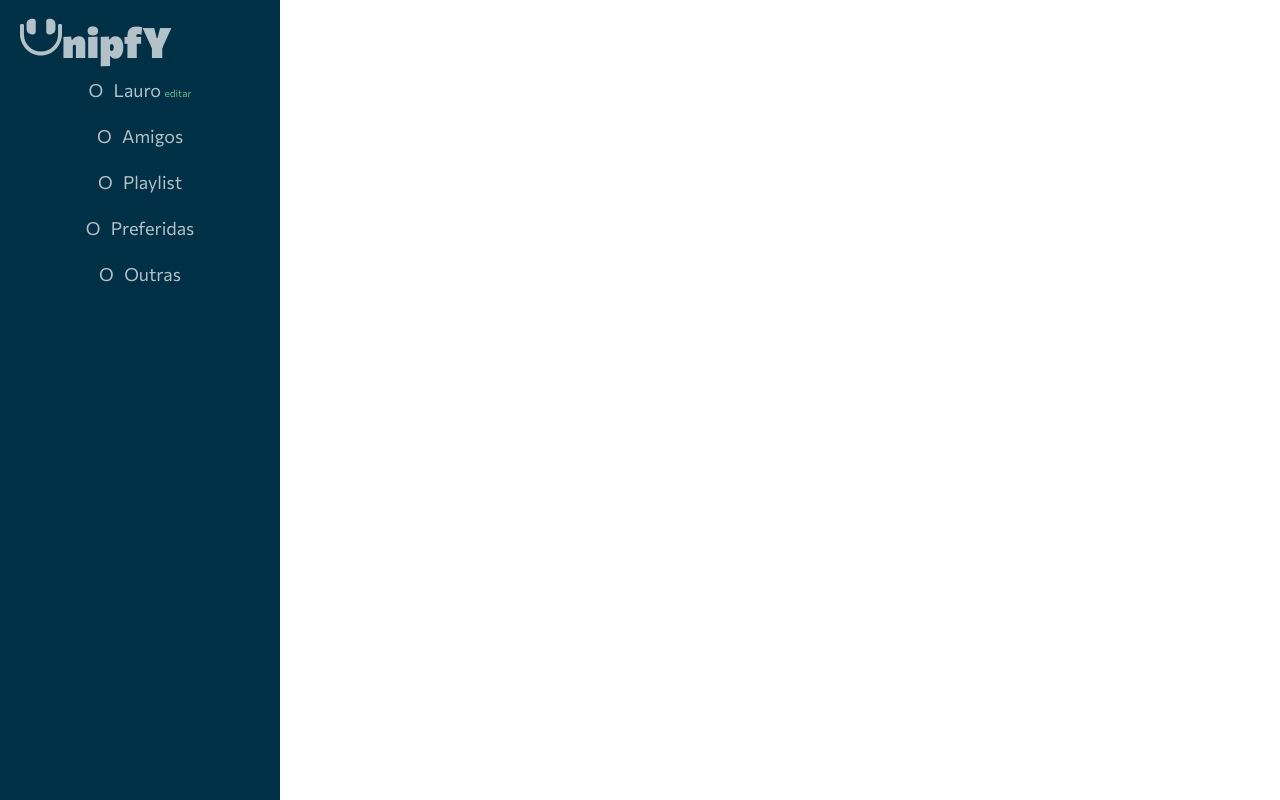
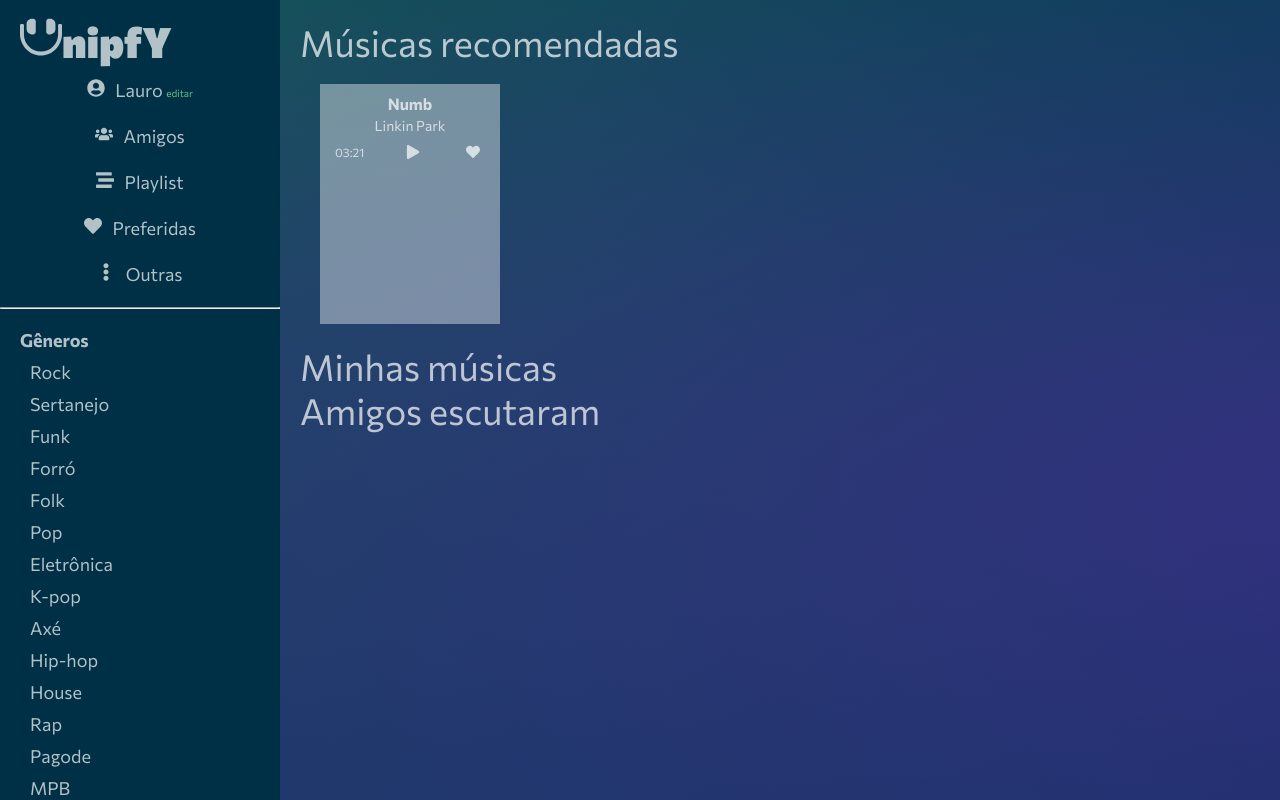
Before and after one commit to Wongrave/unipfy-react, a React (Create React App) app: page /home in a window 1280 px wide. Built offline with nearby package versions, Linux system fonts and the light colour scheme.

Commit message:
novo css

```diff
--- /dev/null
+++ b/src/components/Sidebar.js
@@ -0,0 +1,49 @@
+import React from 'react'
+
+import { FaHeadphonesAlt, FaUserCircle, FaUsers,
+    FaStream, FaHeart, FaEllipsisV } from 'react-icons/fa'
+
+import "../pages/styles/global.css"
+import "../pages/styles/home.css"
+
+export default function Sidebar() {
+    return (
+        <aside>
+            <header>
+                <div className="logo">
+                    <FaHeadphonesAlt size={42} className="logo-icon" /><span>nipfY</span>
+                </div>
+                <ul>
+                    <li><span className="item"> <FaUserCircle size={18} /> {'\u00A0'} Lauro <span className="edit">editar</span> </span></li>
+                    <li><span className="item"> <FaUsers size={18} /> {'\u00A0'} Amigos </span></li>
+                    <li><span className="item"> <FaStream size={18} /> {'\u00A0'} Playlist </span></li>
+                    <li><span className="item"> <FaHeart size={18} /> {'\u00A0'} Preferidas </span></li>
+                    <li><span className="item"> <FaEllipsisV size={18} /> {'\u00A0'} Outras </span></li>
+                </ul>
+            </header>
+            <hr />
+            <div className="categories">
+                <span className="category-type"> Gêneros </span>
+                <ul className="types">
+                    <li>Rock</li>
+                    <li>Sertanejo</ li>
+                    <li>Funk</li>
+                    <li>Forró</li>
+                    <li>Folk</li>
+                    <li>Pop</li>
+                    <li>Eletrônica</li>
+                    <li>K-pop</li>
+                    <li>Axé</li>
+                    <li>Hip-hop</li>
+                    <li>House</li>
+                    <li>Rap</li>
+                    <li>Pagode</li>
+                    <li>MPB</li>
+                    <li>Blues</li>
+                    <li>Jazz</li>
+                    <li>Screamo</li>
+                </ul>
+            </div>
+        </aside>
+    )
+}
--- a/src/pages/Home.js
+++ b/src/pages/Home.js
@@ -1,6 +1,7 @@
 import React from 'react'
+import { FaPlay, FaHeart } from 'react-icons/fa'
 
-import { FaHeadphonesAlt } from 'react-icons/fa'
+import Sidebar from '../components/Sidebar'
 
 import "./styles/global.css"
 import "./styles/home.css"
@@ -9,20 +10,27 @@ export default function Home() {
     return (
         <div id="home">
             <div className="page">
-                <aside>
-                    <header>
-                        <div className="logo">
-                            <FaHeadphonesAlt size={42} className="logo-icon" /><span>nipfY</span>
+                <Sidebar />
+                <div className="musics">
+                    <h1>
+                        Músicas recomendadas
+                    </h1>
+                    <div className="music">
+                        <span className="music-name"> Numb </span>
+                        <span className="music-artist"> Linkin Park </span>
+                        <div className="music-buttons">
+                            <div className="music-duration"> 03:21 </div>
+                            <FaPlay size={14} />
+                            <FaHeart size={14} />
                         </div>
-                        <ul>
-                            <li><span className="item"> O {'\u00A0'} Lauro <span className="edit">editar</span> </span></li>
-                            <li><span className="item"> O {'\u00A0'} Amigos </span></li>
-                            <li><span className="item"> O {'\u00A0'} Playlist </span></li>
-                            <li><span className="item"> O {'\u00A0'} Preferidas </span></li>
-                            <li><span className="item"> O {'\u00A0'} Outras </span></li>
-                        </ul>
-                    </header>
-                </aside>
+                    </div>
+                    <h1>
+                        Minhas músicas
+                    </h1>
+                    <h1>
+                        Amigos escutaram
+                    </h1>
+                </div>
             </div>
         </div>
     )
--- a/src/pages/styles/home.css
+++ b/src/pages/styles/home.css
@@ -152,8 +152,9 @@
 .musics {
     background-image: linear-gradient(rgba(255, 255, 255, 0) 0%, rgba(90, 41, 163, .2)), radial-gradient(ellipse farthest-corner at 1470px 470px , rgba(90, 41, 163, .5) 0%, rgba(41, 117, 117, 0) 100%), radial-gradient(farthest-corner at 0px 0px , rgba(21, 87, 87, 1) 0%, rgba(0, 53, 82, 1) 100%);
     width: 100vw;
-    margin-left: 280px;
-    padding-left: 20px;
+    /* margin-left: 280px; */
+    padding-top: 20px;
+    padding-left: 300px;
     /* transform: rotate(180deg); */
 
 }
@@ -172,10 +173,45 @@
     display: inline-block;
 }
 
+#home .music .music-image {
+    width: 100%;
+    height: 150px;
+    object-fit: cover;
+}
+
 #home .music-name {
+    font-size: 16px;
     font-weight: 700;
     display: block;
     white-space: nowrap;
     overflow: hidden;
     text-overflow: ellipsis;
+    text-decoration: none;
 }
+
+#home .music-name:hover {
+    text-decoration: underline;
+}
+
+#home .music-artist {
+    text-decoration: none;
+    font-size: 14px;
+}
+
+#home .music-artist:hover {
+    text-decoration: underline;
+}
+
+#home .music .music-buttons {
+    display: flex;
+    justify-content: space-between;
+}
+
+#home .music .music-buttons * {
+    font-size: 12px;
+    margin: 10px;
+}
+
+#home .music .music-buttons .music-duration {
+    margin: 10px 5px;
+}
```
